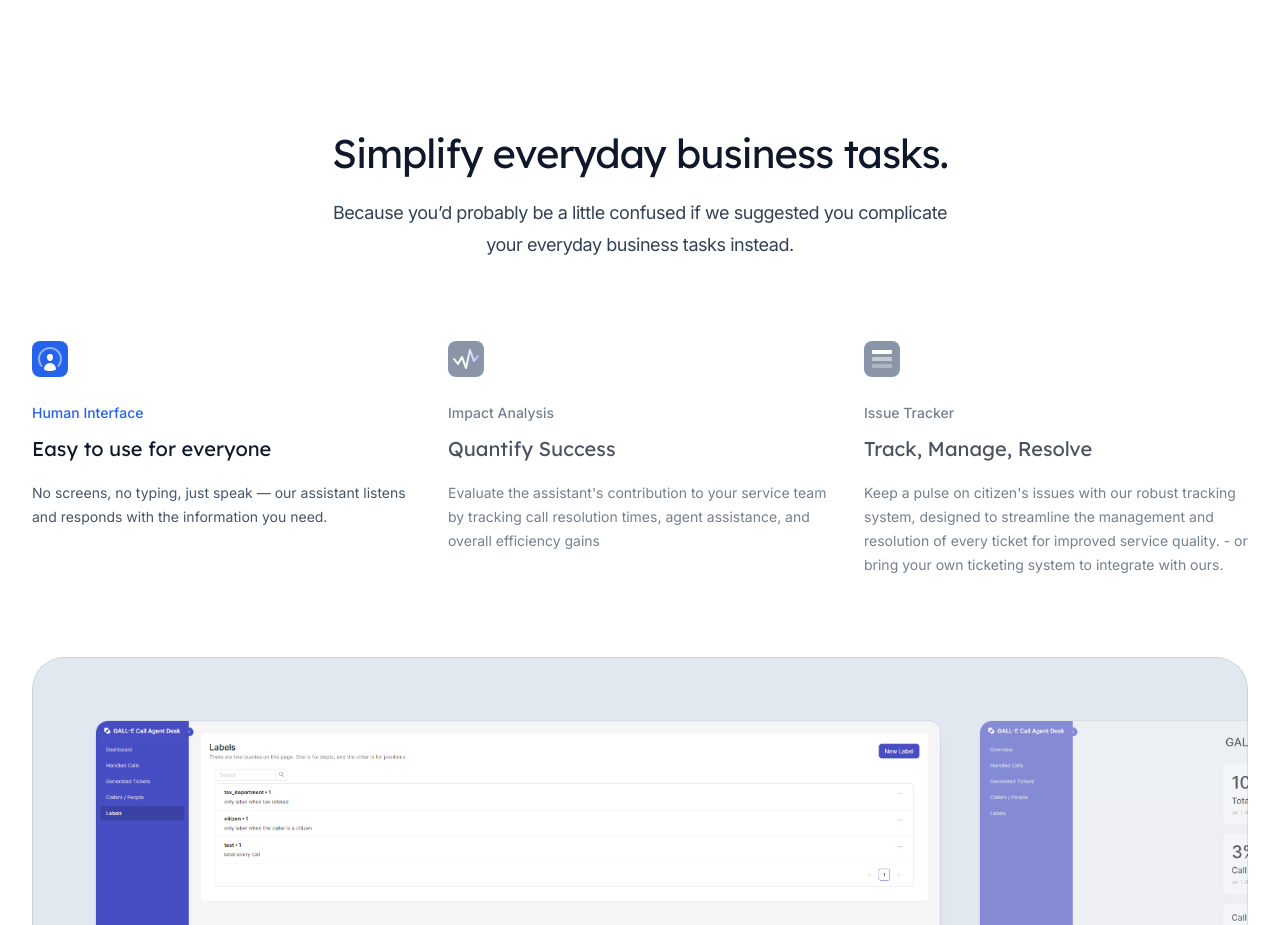
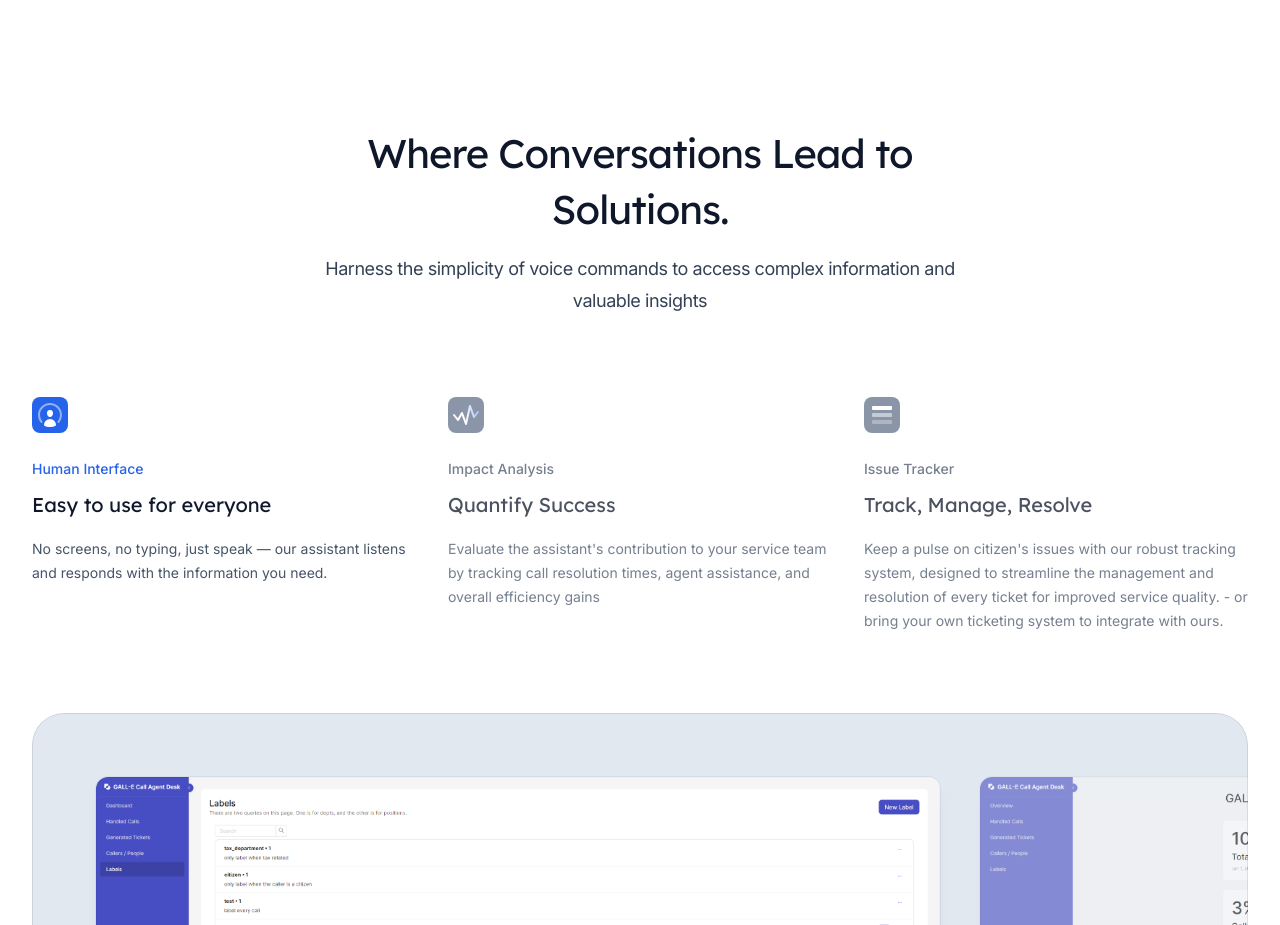
Before and after one commit to house-of-ai-oss/GALL-E, a Next.js app: page / in a window 1280 px wide. Shown: the part 1740-2665 px from the top of the page. Built offline with nearby package versions, Linux system fonts and the light colour scheme.

Commit message:
Last update to our brand

```diff
--- a/src/components/SecondaryFeatures.jsx
+++ b/src/components/SecondaryFeatures.jsx
@@ -214,11 +214,11 @@ export function SecondaryFeatures() {
       <Container>
         <div className="mx-auto max-w-2xl md:text-center">
           <h2 className="font-display text-3xl tracking-tight text-slate-900 sm:text-4xl">
-            Simplify everyday business tasks.
+            Where Conversations Lead to Solutions.
           </h2>
           <p className="mt-4 text-lg tracking-tight text-slate-700">
-            Because you’d probably be a little confused if we suggested you
-            complicate your everyday business tasks instead.
+            Harness the simplicity of voice commands to access complex
+            information and valuable insights
           </p>
         </div>
         <FeaturesMobile />
```
